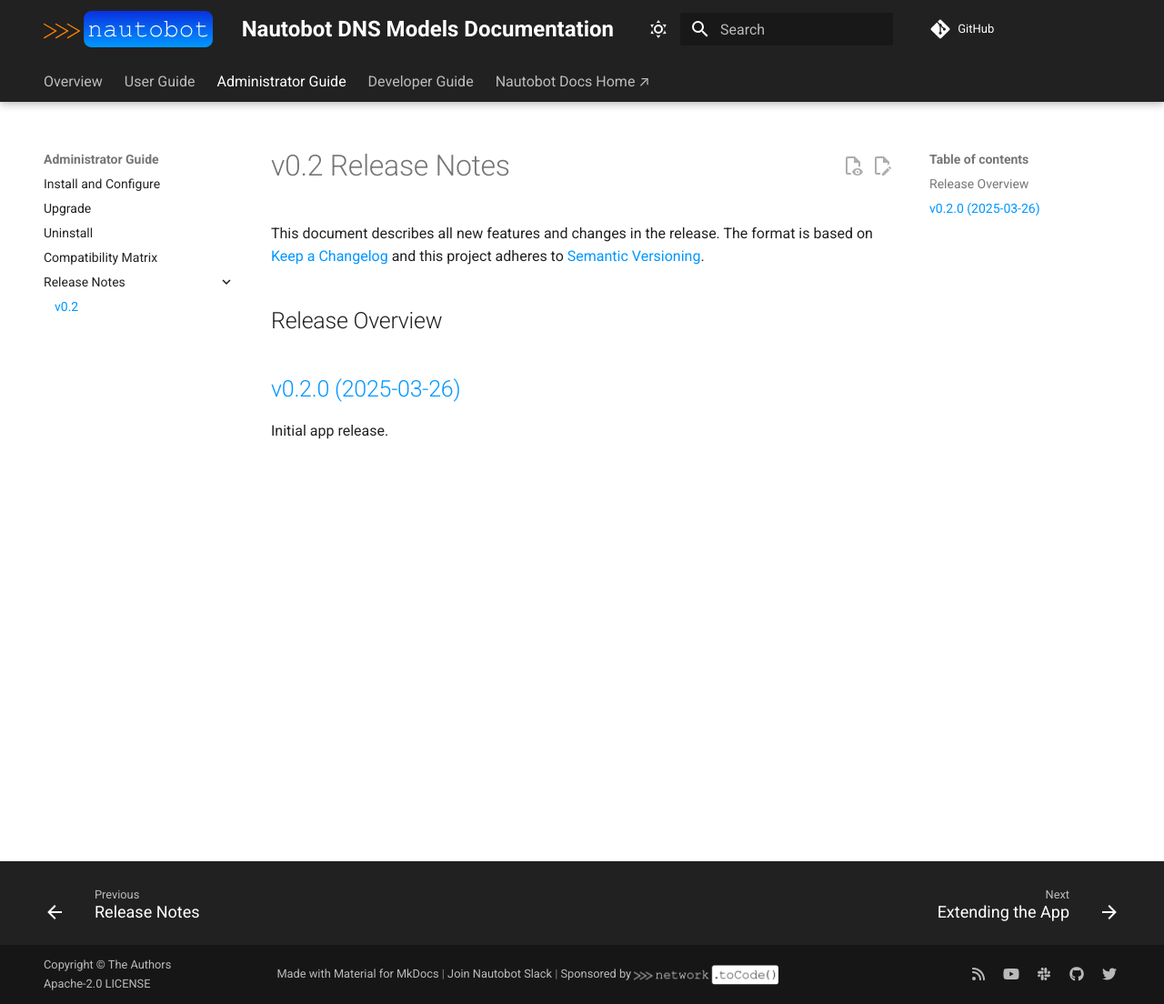
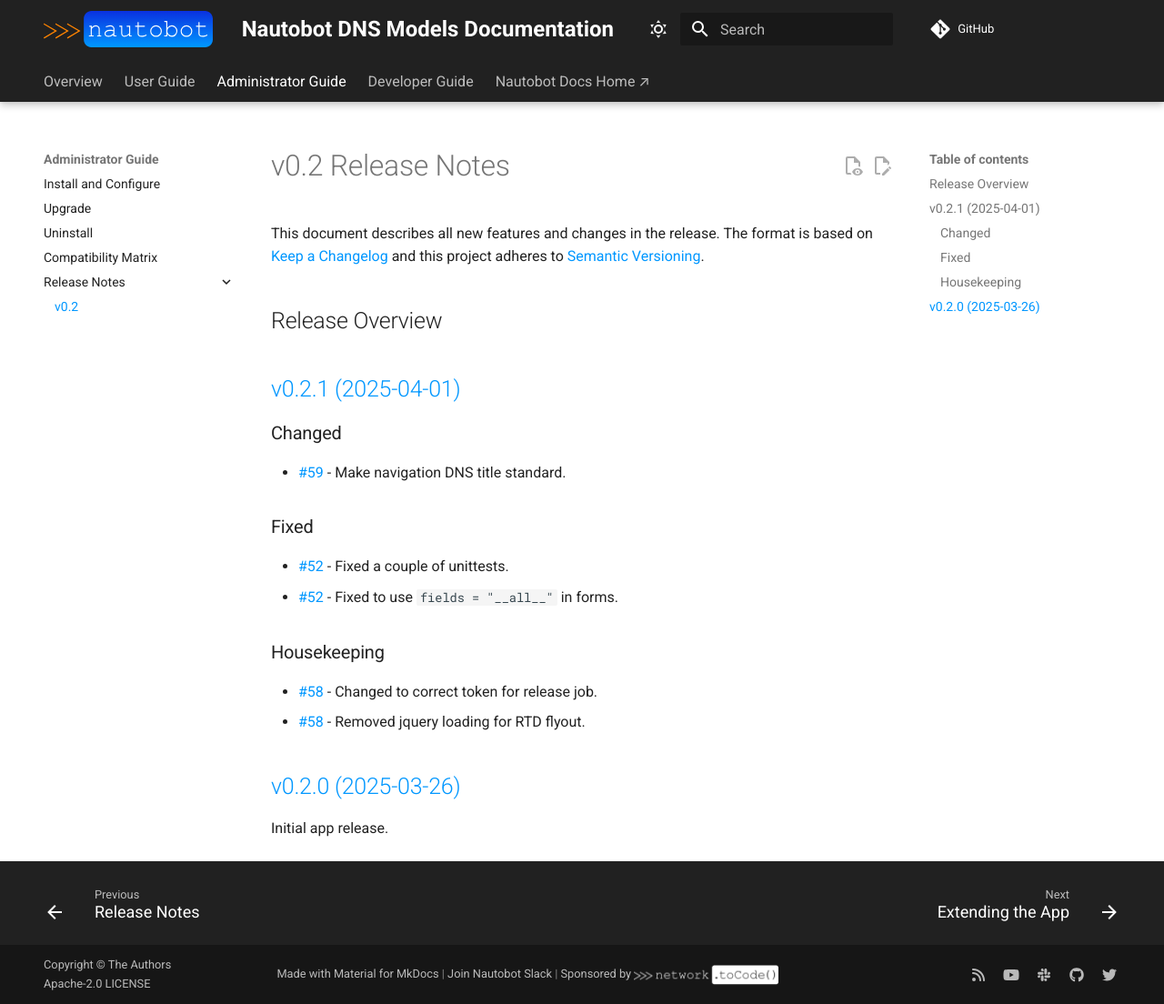
Before and after one commit to nautobot/nautobot-app-dns-models, an MkDocs documentation site: the page built from docs/admin/release_notes/version_0.2.md, in a window 1280 px wide and 1104 px high. Shown: the whole window at 91% size. Built offline with MkDocs 1.6.1 and Material for MkDocs 9.7.7, drawn with Linux system fonts in a browser that asks for light colours; comment, search, counter and statistics services are not loaded.

Commit message:
Release v0.2.1

```diff
--- a/docs/admin/release_notes/version_0.2.md
+++ b/docs/admin/release_notes/version_0.2.md
@@ -4,6 +4,22 @@
 
 ## Release Overview
 
+## [v0.2.1 (2025-04-01)](https://github.com/nautobot/nautobot-app-dns-models/releases/tag/v0.2.1)
+
+### Changed
+
+- [#59](https://github.com/nautobot/nautobot-app-dns-models/issues/59) - Make navigation DNS title standard.
+
+### Fixed
+
+- [#52](https://github.com/nautobot/nautobot-app-dns-models/issues/52) - Fixed a couple of unittests.
+- [#52](https://github.com/nautobot/nautobot-app-dns-models/issues/52) - Fixed to use `fields = "__all__"` in forms.
+
+### Housekeeping
+
+- [#58](https://github.com/nautobot/nautobot-app-dns-models/issues/58) - Changed to correct token for release job.
+- [#58](https://github.com/nautobot/nautobot-app-dns-models/issues/58) - Removed jquery loading for RTD flyout.
+
 ## [v0.2.0 (2025-03-26)](https://github.com/nautobot/nautobot-app-dns-models/releases/tag/v0.2.0)
 
 Initial app release.
--- a/pyproject.toml
+++ b/pyproject.toml
@@ -1,6 +1,6 @@
 [tool.poetry]
 name = "nautobot-dns-models"
-version = "0.2.1a0"
+version = "0.2.1"
 description = "Nautobot DNS Models"
 authors = ["Network to Code, LLC <info@networktocode.com>"]
 license = "Apache-2.0"
```
Also changed, not shown: 3 other files.
